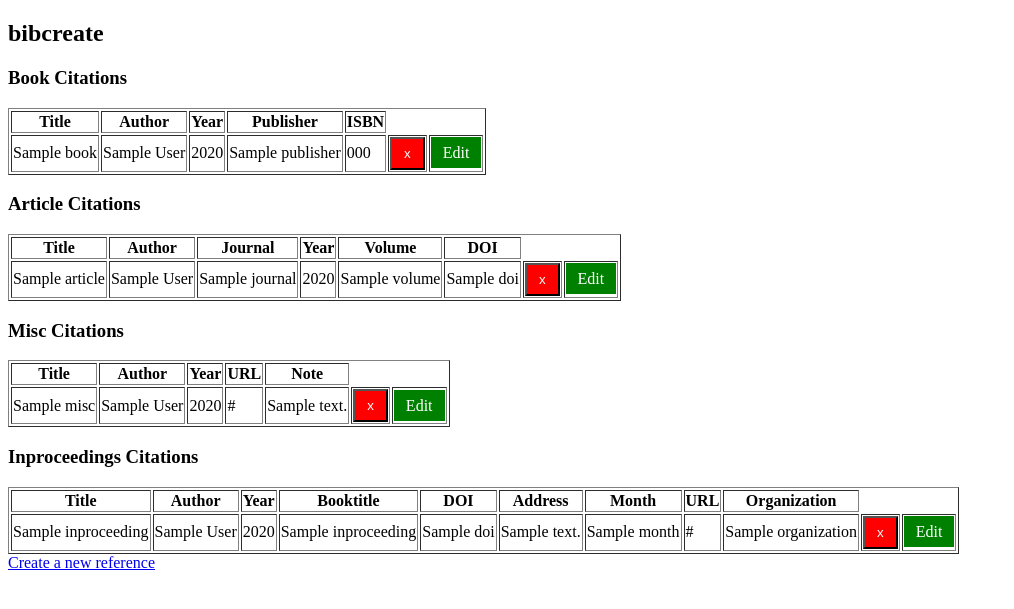
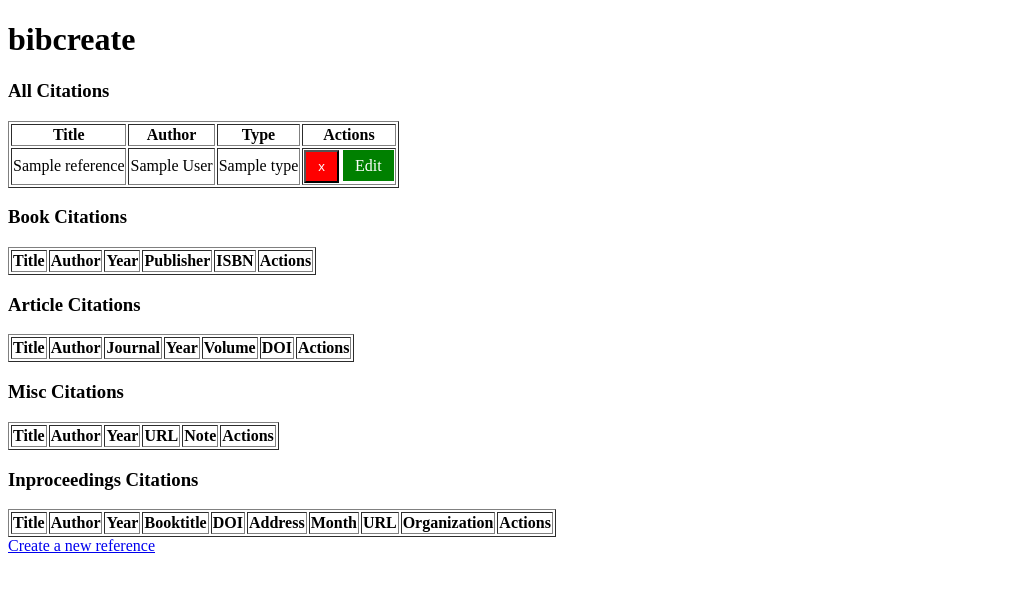
Before and after one commit to ranilar/BibCreate, a Flask app: template src/templates/index.html in a window 1280 px wide. Shown: the top 609 px of the page, without its empty margins (0-1014 px from the left). Run offline with Flask 3, Linux system fonts and the light colour scheme; the template is opened without the code that fills it: most values are stand-ins (such as "Sample title", 1, 10 or a date in 2020); lists and menus that the app fills with data are empty.

Commit message:
added all citations table

```diff
--- a/src/templates/index.html
+++ b/src/templates/index.html
@@ -1,12 +1,12 @@
 {% extends "layout.html" %}
 
 {% block title %}
-bibcreate
+Bibcreate
 {% endblock %}
 
 {% block body %}
 
-<h2>bibcreate</h2>
+<h1>bibcreate</h1>
 
 <form action="/create_reference" method="post">
     {% with messages = get_flashed_messages() %}
@@ -20,6 +20,29 @@ bibcreate
     {% endwith %}
 </form>
 
+<h3>All Citations</h3>
+<table border="1">
+    <tr>
+        <th>Title</th>
+        <th>Author</th>
+        <th>Type</th>
+        <th>Actions</th>
+    </tr>
+    {% for reference in all_references %}
+    <tr>
+        <td>{{ reference.title }}</td>
+        <td>{{ reference.author }}</td>
+        <td>{{ reference.type }}</td>
+        <td>
+            <form action="/delete/{{ reference.id }}" method="post" style="display: inline;">
+                <input type="hidden" name="ref_type" value="{{ reference.type }}">
+                <button type="submit" style="background-color: red; color: white; padding: 7px 12px;">x</button>
+            </form>
+            <a href="/edit_reference/{{ reference.id }}?ref_type={{ reference.type}}" style="background-color: green; color: white; padding: 7px 12px; text-decoration: none;">Edit</a>
+        </td>
+    </tr>
+    {% endfor %}
+</table>
 
 <h3>Book Citations</h3>
 <table border="1">
@@ -29,8 +52,9 @@ bibcreate
         <th>Year</th>
         <th>Publisher</th>
         <th>ISBN</th>
+        <th>Actions</th>
     </tr>
-        {% for book in books %}
+    {% for book in all_references if book.type == 'book' %}
     <tr>
         <td>{{ book.title }}</td>
         <td>{{ book.author }}</td>
@@ -40,16 +64,14 @@ bibcreate
         <td>
             <form action="/delete/{{ book.id }}" method="post" style="display: inline;">
                 <input type="hidden" name="ref_type" value="book">
-                <button type="delete"style="background-color: red;
-                  color: white; padding: 7px 12px;">x</button>
+                <button type="submit" style="background-color: red; color: white; padding: 7px 12px;">x</button>
             </form>
-            </td>
-            <td>
             <a href="/edit_reference/{{ book.id }}?ref_type=book" style="background-color: green; color: white; padding: 7px 12px; text-decoration: none;">Edit</a>
         </td>
     </tr>
     {% endfor %}
 </table>
+
 <h3>Article Citations</h3>
 <table border="1">
     <tr>
@@ -59,8 +81,9 @@ bibcreate
         <th>Year</th>
         <th>Volume</th>
         <th>DOI</th>
+        <th>Actions</th>
     </tr>
-        {% for article in articles %}
+    {% for article in all_references if article.type == 'article' %}
     <tr>
         <td>{{ article.title }}</td>
         <td>{{ article.author }}</td>
@@ -71,10 +94,8 @@ bibcreate
         <td>
             <form action="/delete/{{ article.id }}" method="post" style="display: inline;">
                 <input type="hidden" name="ref_type" value="article">
-              <button type="delete"style="background-color: red;
-                  color: white; padding: 7px 12px;">x</button>
-      </td>
-            <td>
+                <button type="submit" style="background-color: red; color: white; padding: 7px 12px;">x</button>
+            </form>
             <a href="/edit_reference/{{ article.id }}?ref_type=article" style="background-color: green; color: white; padding: 7px 12px; text-decoration: none;">Edit</a>
         </td>
     </tr>
@@ -89,8 +110,9 @@ bibcreate
         <th>Year</th>
         <th>URL</th>
         <th>Note</th>
+        <th>Actions</th>
     </tr>
-        {% for misc in miscs %}
+    {% for misc in all_references if misc.type == 'misc' %}
     <tr>
         <td>{{ misc.title }}</td>
         <td>{{ misc.author }}</td>
@@ -100,11 +122,8 @@ bibcreate
         <td>
             <form action="/delete/{{ misc.id }}" method="post" style="display: inline;">
                 <input type="hidden" name="ref_type" value="misc">
-              <button type="delete"style="background-color: red;
-                  color: white; padding: 7px 12px;">x</button>
+                <button type="submit" style="background-color: red; color: white; padding: 7px 12px;">x</button>
             </form>
-      </td>
-      <td>
             <a href="/edit_reference/{{ misc.id }}?ref_type=misc" style="background-color: green; color: white; padding: 7px 12px; text-decoration: none;">Edit</a>
         </td>
     </tr>
@@ -123,34 +142,32 @@ bibcreate
         <th>Month</th>
         <th>URL</th>
         <th>Organization</th>
+        <th>Actions</th>
     </tr>
-        {% for inproceedings in inproceedings %}
+    {% for inproceeding in all_references if inproceeding.type == 'inproceeding' %}
     <tr>
-            <td>{{ inproceedings.title }}</td>
-            <td>{{ inproceedings.author }}</td>
-            <td>{{ inproceedings.year }}</td>
-            <td>{{ inproceedings.booktitle }}</td>
-            <td>{{ inproceedings.DOI }}</td>
-            <td>{{ inproceedings.address }}</td>
-            <td>{{ inproceedings.month }}</td>
-            <td>{{ inproceedings.url }}</td>
-            <td>{{ inproceedings.organization }}</td>
+        <td>{{ inproceeding.title }}</td>
+        <td>{{ inproceeding.author }}</td>
+        <td>{{ inproceeding.year }}</td>
+        <td>{{ inproceeding.booktitle }}</td>
+        <td>{{ inproceeding.DOI }}</td>
+        <td>{{ inproceeding.address }}</td>
+        <td>{{ inproceeding.month }}</td>
+        <td>{{ inproceeding.url }}</td>
+        <td>{{ inproceeding.organization }}</td>
         <td>
-            <form action="/delete/{{ inproceedings.id }}" method="post" style="display: inline;">
-              <input type="hidden" name="ref_type" value="inproceedings">
-              <button type="delete"style="background-color: red;
-                  color: white; padding: 7px 12px;">x</button>
+            <form action="/delete/{{ inproceeding.id }}" method="post" style="display: inline;">
+                <input type="hidden" name="ref_type" value="inproceeding">
+                <button type="submit" style="background-color: red; color: white; padding: 7px 12px;">x</button>
             </form>
-      </td>
-      <td>
-        <a href="/edit_reference/{{ inproceedings.id }}?ref_type=inproceedings" style="background-color: green; color: white; padding: 7px 12px; text-decoration: none;">Edit</a>
+            <a href="/edit_reference/{{ inproceeding.id }}?ref_type=inproceeding" style="background-color: green; color: white; padding: 7px 12px; text-decoration: none;">Edit</a>
         </td>
     </tr>
     {% endfor %}
 </table>
 
-
 <div>
   <a href="/new_reference">Create a new reference</a>
 </div>
+
 {% endblock %}
```
Lines whose indentation alone changed are shown as unchanged.
